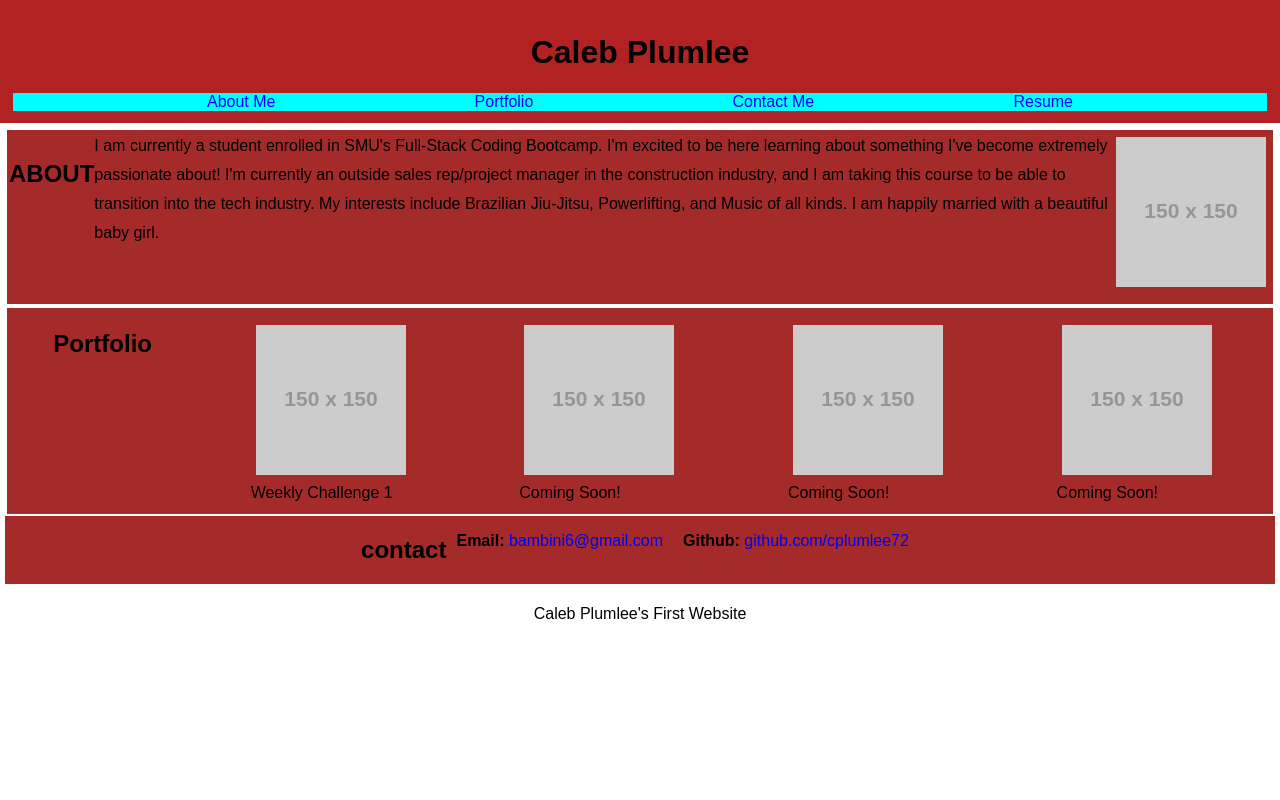
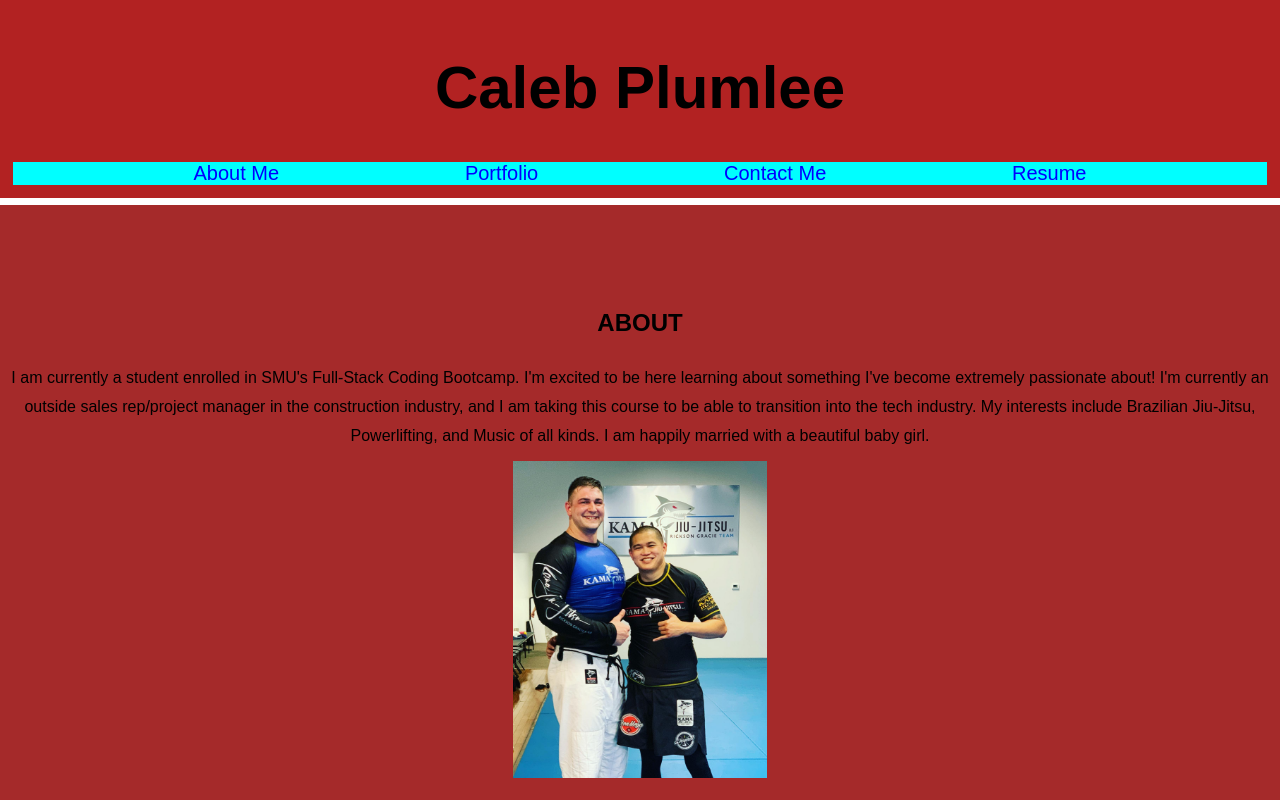
Before and after one commit to cplumlee72/Module-2-Challenge, a plain HTML site: page index.html in a window 1280 px wide. Shown: the top 800 px of the page. Drawn offline with Linux system fonts and the light colour scheme; placeholder pictures from the web are drawn by us.

Commit message:
Revamped HTML code to get rid of unneccessary tags. Changed CSS to make everything centered instead of trying to add a sidebar. Condensing all margins under main to one selector in order to clean up code.

```diff
--- a/assets/css/stylesheet.css
+++ b/assets/css/stylesheet.css
@@ -4,11 +4,12 @@
 
 body {
     font-family: Arial;
-    margin: 0;
+    margin: 0%;
     display: block;
     flex-direction: column;
     justify-content: flex-start;
     min-height: 100vh;
+    min-width: 100vw;
 }
 
 
@@ -18,11 +19,15 @@ header {
     background: firebrick;
     text-align: center;
     color: black;
+    font-size: 30px;
+    margin: 0;
+    max-width: 100vw;
 }
 
 nav {
     display: flex;
     flex-direction: row;
+    flex-wrap: wrap;
     background-color: aqua;
     justify-content: space-evenly;
 
@@ -32,28 +37,21 @@ nav a {
     text-decoration: none;
     color: blue;
     margin: 0 5px ;
+    font-size: 20px;
 }
 
-.float {
-    display: flex;
-    flex-direction: column;
-    float: left;
-    justify-content: space-around;
-    margin-left: 0;
-    padding-right: 10px;
-    min-height: 100vh;
-
-
-}
 
 main {
     display: flex;
     flex-direction: column;
     justify-content: start;
-    margin: 5px 5px;
+    margin: 5px 0px;
     padding-left: 0%;
-    max-height: 100vh;
     max-width: 100vw;
+}
+
+main > section {
+    margin: 2px 0px;
 }
 
 div {
@@ -66,51 +64,100 @@ img {
     padding: 5px;
 }
 
+
+
 .about {
     line-height: 1.8;
     padding: 2px;
-    margin: 2px;
+
+    flex: 1 1 0;
     display: flex;
-    flex-direction: row;
+    flex-flow: row wrap;
     max-width: 100vw;
     justify-content: space-around;
     align-content: center;
     background-color: brown;
 }
 
+article {
+    text-align: center;
+}
+
+#aboutimg {
+    max-width: 30%;
+    height: 50%;
+    margin: 5px;
+}
+
 
 .portfolio {
-    margin: 2px;
+
     padding: 2px;
     display: flex;
+    flex: 1 1 0;
     flex-flow: row wrap;
-    justify-content: space-around;
-
+    width: 100%;
+    justify-content: center;
+    align-items: center;
     background-color: brown;
     }
 
+#bigcard {
+    display: flex;
+    flex-direction: column;
+    justify-content: center;
+    align-items: center;
+    width: 100%;
+    margin-left: 0%;
+    margin-right: 0%;
+}
+
+
 .card {
     padding: 10px;
+    margin-left: 0%;
+    margin-right: 0%;
 }
 
 .contact {
     display: flex;
+    flex: 1 1 0;
     flex-flow: row wrap;
-    justify-content: space-evenly;
+    justify-content: center;
     background-color: brown;
+
 }
 
+.contactheader {
+    width: 100%;
+    text-align: center;
+}
 .contact a {
     text-decoration: none;
 }
 
 .contact p {
-    padding: 0px 10px;
+    padding: 10px 10px;
 }
 
 
 footer {
-    display: flex;
-    justify-content: center;
-    height: 10vh;
+    display: block;
+    height: 5vh;
+
+    text-align: center;
 }
+
+
+@media screen and (max-width: 339px) {
+    img {
+        max-width: 120%;
+        height: auto;
+    }
+
+    header {
+        display: flex;
+        flex-flow: row wrap;
+        flex: 1 1 0
+    }
+}
--- a/index.html
+++ b/index.html
@@ -12,10 +12,10 @@
     <header>
         <h1>Caleb Plumlee</h1>
         <nav>
-                <a href="#about">About Me</a>
-                <a href="#portfolio">Portfolio</a>
-                <a href="#contact">Contact Me</a>
-                <a href="#resume">Resume</a>
+                <a href="#aboutlink">About Me</a>
+                <a href="#portfoliolink">Portfolio</a>
+                <a href="#contactlink">Contact Me</a>
+                <a href="#resumelink">Resume</a>
         </nav>
     </header>
 
@@ -24,22 +24,22 @@
         <!-- About -->
        <section class="about">
             <div class="aboutheader">
-                <a id="about"><h1>ABOUT</h1></a>
+                <a id="aboutlink"><h1>ABOUT</h1></a>
             </div>
             <article> I am currently a student enrolled in SMU's Full-Stack Coding Bootcamp. I'm excited to be
              here learning about something I've become extremely passionate about! I'm currently an outside
              sales rep/project manager in the construction industry, and I am taking this course to be able
              to transition into the tech industry.  My interests include Brazilian Jiu-Jitsu, Powerlifting,
              and Music of all kinds. I am happily married with a beautiful baby girl.</article>
-             <a href="https://via.placeholder.com/150.png"><img src="https://via.placeholder.com/150.png"></a>
+             <img id="aboutimg" src="./assets/images/davidleme.jpg">
             </section>
 
         <!-- Portfolio -->
         <section class="portfolio">
             <div class="portfolioheader">
-                <a id="portfolio"><h1>Portfolio</h1></a>
+                <a id="portfoliolink"><h1>Portfolio</h1></a>
             </div>
-            <div class="card"><a href="https://via.placeholder.com/150.png"><img src="https://via.placeholder.com/150.png"></a> Weekly Challenge 1 </div>
+            <div id="bigcard" class="card"><img src="./assets/images/bigcardimg.gif"> Weekly Challenge 1 </div>
             <div class="card"><a href="https://via.placeholder.com/150.png"><img src="https://via.placeholder.com/150.png"></a> Coming Soon!</div>
             <div class="card"><a href="https://via.placeholder.com/150.png"><img src="https://via.placeholder.com/150.png"></a> Coming Soon!</div>
             <div class="card"><a href="https://via.placeholder.com/150.png"><img src="https://via.placeholder.com/150.png"></a> Coming Soon!</div>
@@ -49,7 +49,7 @@
         <section class="contact">
         <div class="contact">
             <div class="contactheader">
-                <a id="contact"></a><h1>contact</h1></a>
+                <a id="contactlink"></a><h1>contact</h1></a>
             </div>
                 <p id="email"> <b>Email:</b> <a href="mailto:bambini6@gmail.com">bambini6@gmail.com</a> </p>
                 <p id="github"> <b>Github:</b> <a href=github.com/cplumlee72> github.com/cplumlee72</a> </p>
```
Also changed, not shown: assets/images/bigcardimg.gif (added), assets/images/davidleme.jpg (added).
